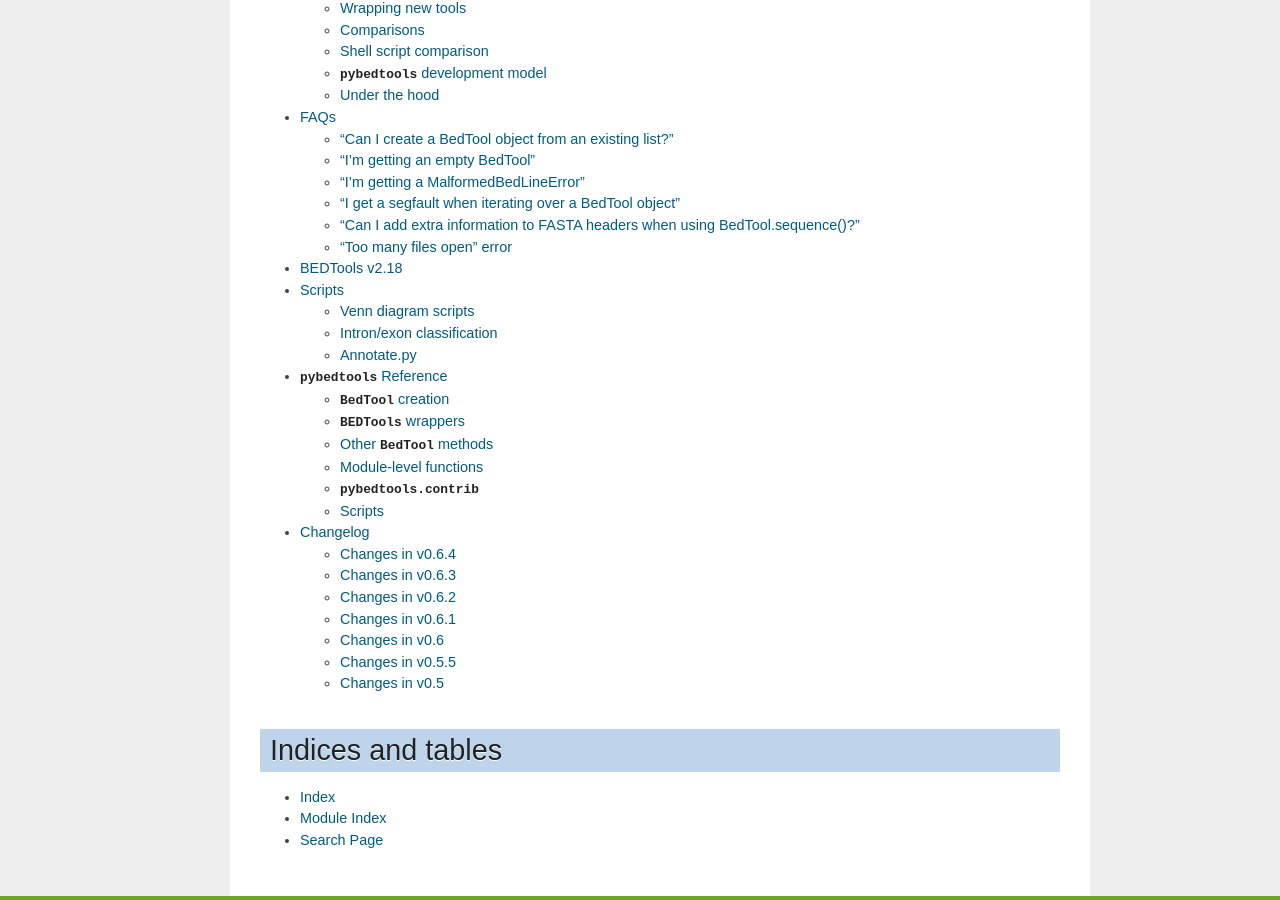
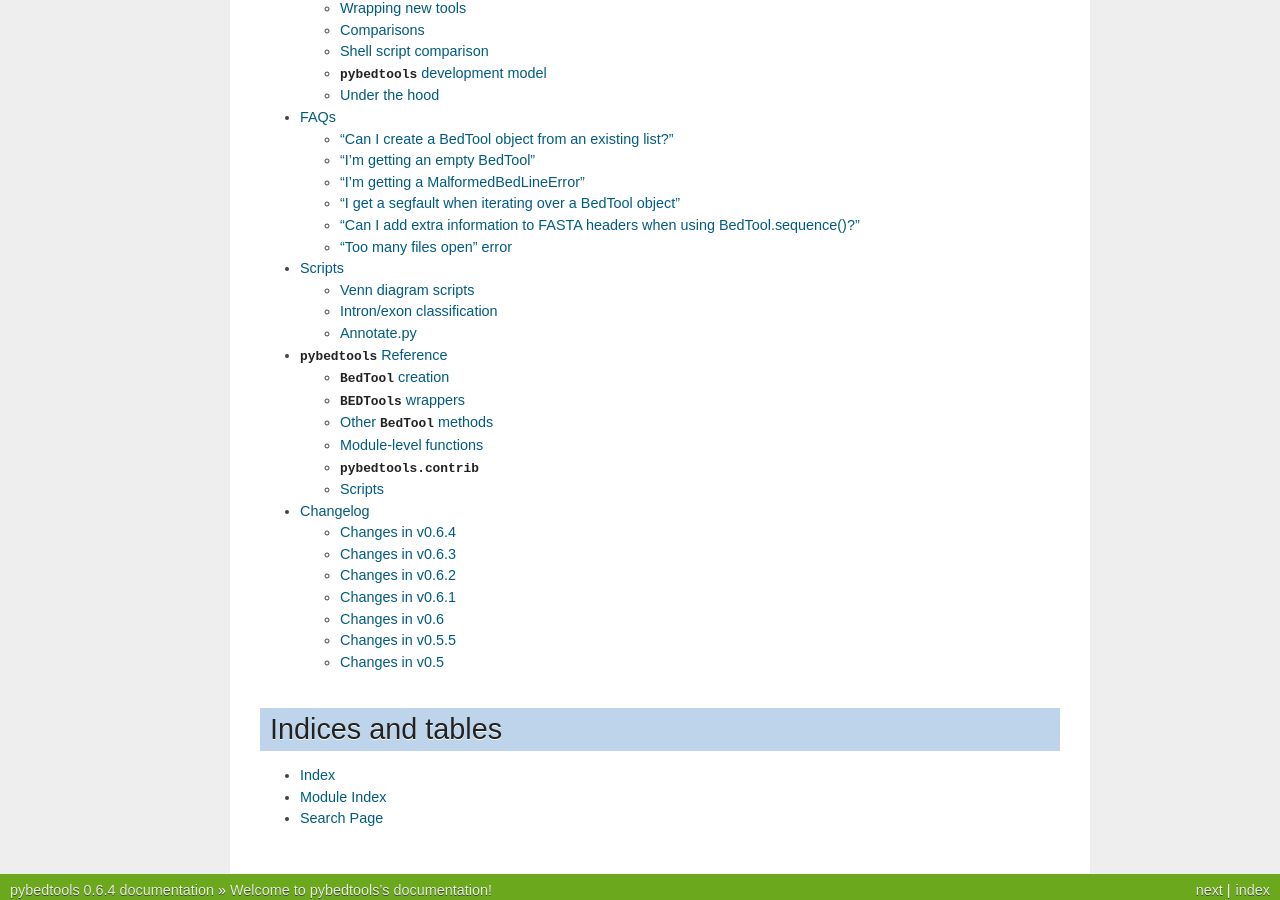
Before and after one commit to daler/pybedtools, a Sphinx documentation site: the page built from docs/source/index.rst, in a window 1280 px wide and 900 px high, scrolled down 2423 px. Built offline with Sphinx 7.4.7, drawn with Linux system fonts in a browser that asks for light colours; comment, search, counter and statistics services are not loaded.

Commit message:
remove warning about bedtools 2.18

```diff
--- a/docs/source/index.rst
+++ b/docs/source/index.rst
@@ -58,7 +58,6 @@
    tutorial-contents
    topical-documentation-contents
    FAQs
-   bedtools-2.18
    scripts
    autodoc_source
    changes
```
